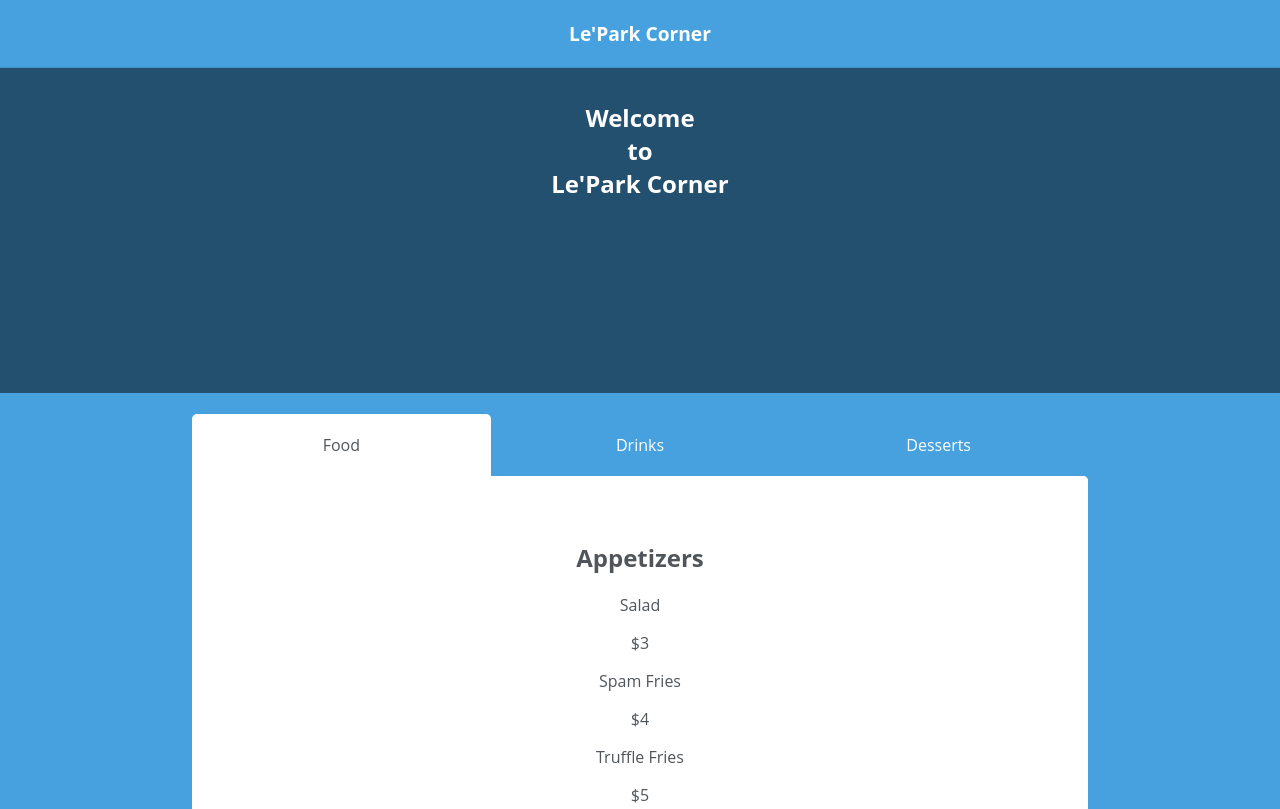
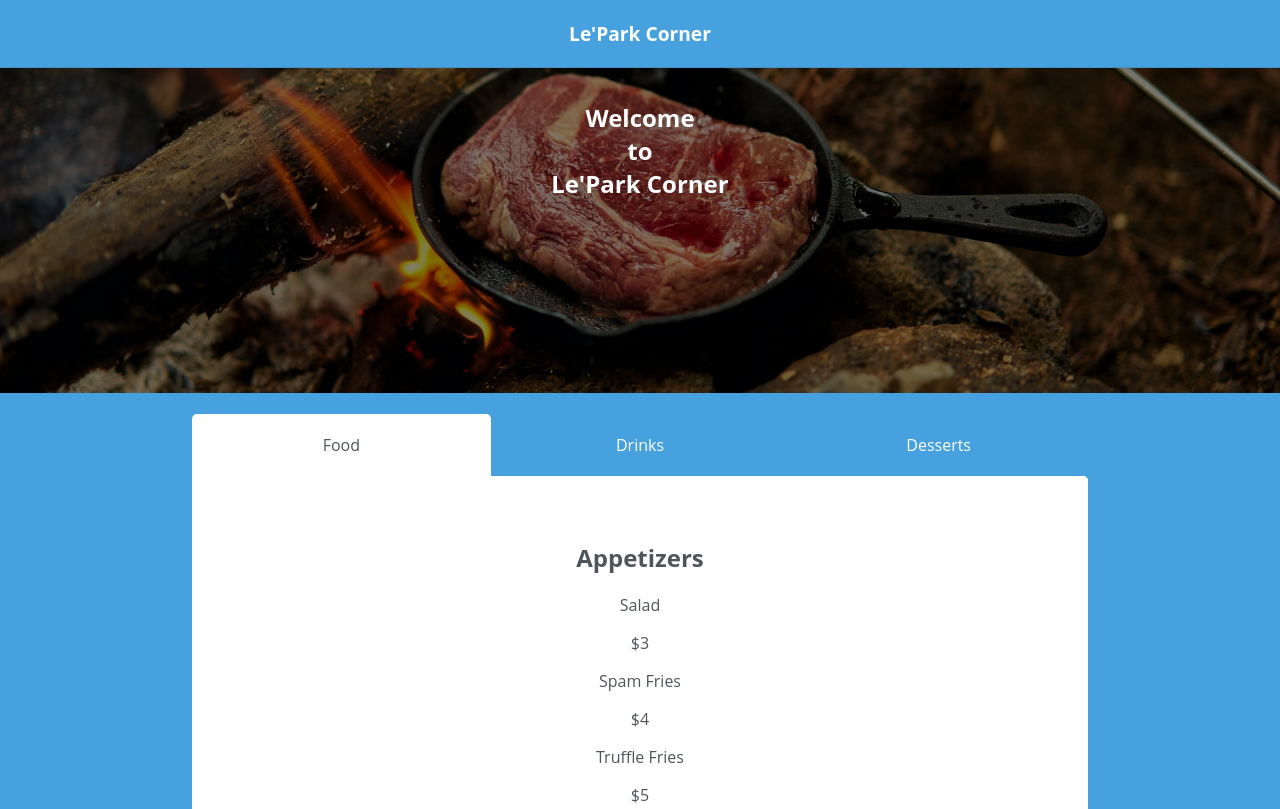
Before and after one commit to mister-lepak/restaurantWebPage, a plain HTML site: page index.html in a window 1280 px wide. Shown: the top 809 px of the page. Drawn offline with nearby package versions, Linux system fonts and the light colour scheme.

Commit message:
test dist subtree commit fix asset image

```diff
--- a/style.css
+++ b/style.css
@@ -33,7 +33,7 @@ nav{
   margin: 0;
 
   /* Use "linear-gradient" to add a darken background effect to the image (photographer.jpg). This will make the text easier to read */
-  background-image: linear-gradient(rgba(0, 0, 0, 0.5), rgba(0, 0, 0, 0.5)), url("../assets/steak.jpg");
+  background-image: linear-gradient(rgba(0, 0, 0, 0.5), rgba(0, 0, 0, 0.5)), url("steak.jpg");
 
   /* Set a specific height */
   height: 350px;
```
Also changed, not shown: steak.jpg (added).
